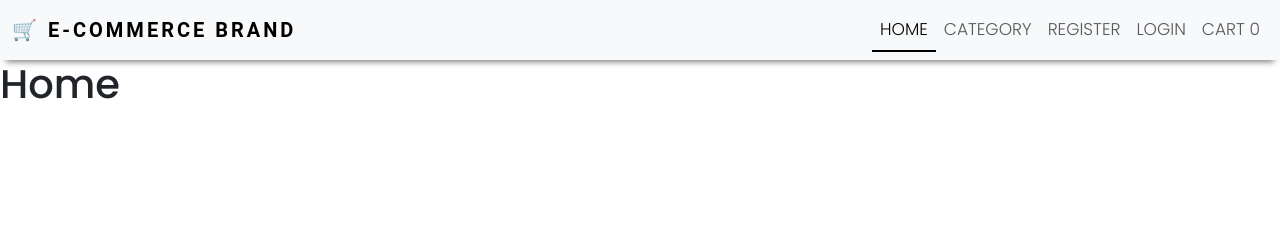
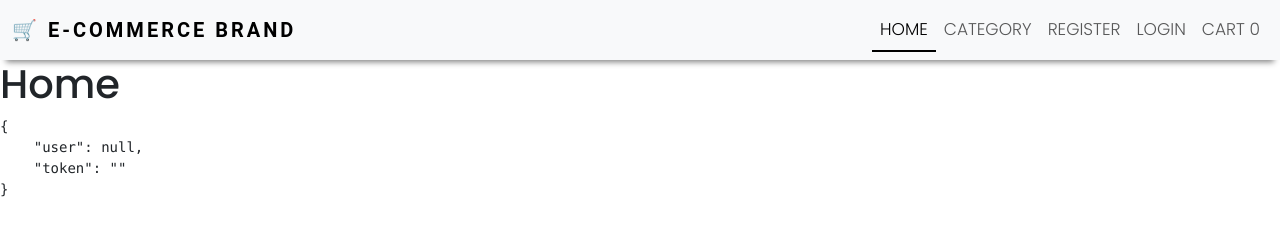
Before and after one commit to Vasant-Mestry-11/e-commerce-product-application, a React (Vite) app in the folder client/: page / in a window 1280 px wide. Shown: the top 250 px of the page. Built offline with nearby package versions, Linux system fonts and the light colour scheme; a web font is replaced by a local one.

Commit message:
:zap: :flags: useAuth Context

```diff
--- /dev/null
+++ b/client/src/context/auth.jsx
@@ -0,0 +1,20 @@
+import { useState, useEffect, useContext, createContext } from "react";
+
+const AuthContext = createContext();
+
+const AuthProvider = ({ children }) => {
+  const [auth, setAuth] = useState({
+    user: null,
+    token: "",
+  });
+
+  return (
+    <AuthContext.Provider value={[auth, setAuth]}>
+      {children}
+    </AuthContext.Provider>
+  );
+};
+
+const useAuth = () => useContext(AuthContext);
+
+export { useAuth, AuthProvider };
--- a/client/src/main.jsx
+++ b/client/src/main.jsx
@@ -2,9 +2,12 @@
 import "./index.css";
 import App from "./App.jsx";
 import { BrowserRouter } from "react-router-dom";
+import { AuthProvider } from "./context/auth.jsx";
 
 createRoot(document.getElementById("root")).render(
-  <BrowserRouter>
-    <App />
-  </BrowserRouter>
+  <AuthProvider>
+    <BrowserRouter>
+      <App />
+    </BrowserRouter>
+  </AuthProvider>
 );
--- a/client/src/pages/Homepage.jsx
+++ b/client/src/pages/Homepage.jsx
@@ -1,11 +1,15 @@
-import Layout from "../components/Layout/Layout"
+import Layout from "../components/Layout/Layout";
+import { useAuth } from "../context/auth";
 
 const Homepage = () => {
+  const [auth, setAuth] = useAuth();
+
   return (
     <Layout title="Best offers">
       <h1>Home</h1>
+      <pre>{JSON.stringify(auth, null, 4)}</pre>
     </Layout>
-  )
-}
+  );
+};
 
-export default Homepage
+export default Homepage;
```
